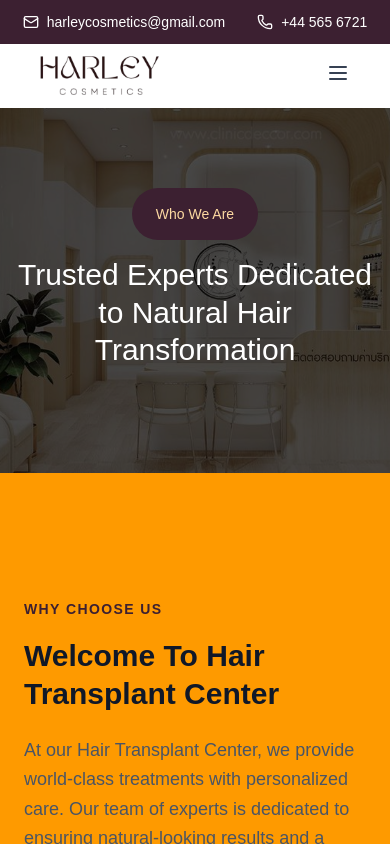
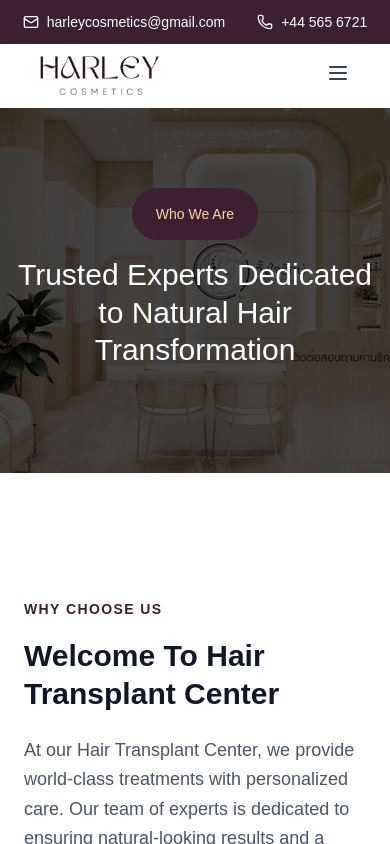
Before and after one commit to Saleh-09/HarleyCosmetics, a React (Vite) app: page /about in a window 390 px wide. Built offline with nearby package versions, Linux system fonts and the light colour scheme.

Commit message:
feat: enhance layout and responsiveness in WhyChooseUs component

```diff
--- a/src/App.jsx
+++ b/src/App.jsx
@@ -11,7 +11,7 @@ import FAQsPage from './Pages/FAQsPage';
 
 function App() {
   return (
-    <div className='bg-amber-500'>
+    <div>
       <Router>
         <div className="w-screen min-h-screen overflow-x-hidden">
           {/* Navbar always visible */}
--- a/src/components/WhyChooseUs.jsx
+++ b/src/components/WhyChooseUs.jsx
@@ -16,7 +16,7 @@ const WhyChooseUs = ({
           <img
             src={image}
             alt={title}
-            className="w-[265px] md:w-[648px] md:h-[491px] h-auto object-cover rounded-2xl shadow-lg"
+            className="w-[350px] h-[261px] md:w-[648px] md:h-[491px] object-cover rounded-2xl shadow-lg"
           />
         </div>
 
```
